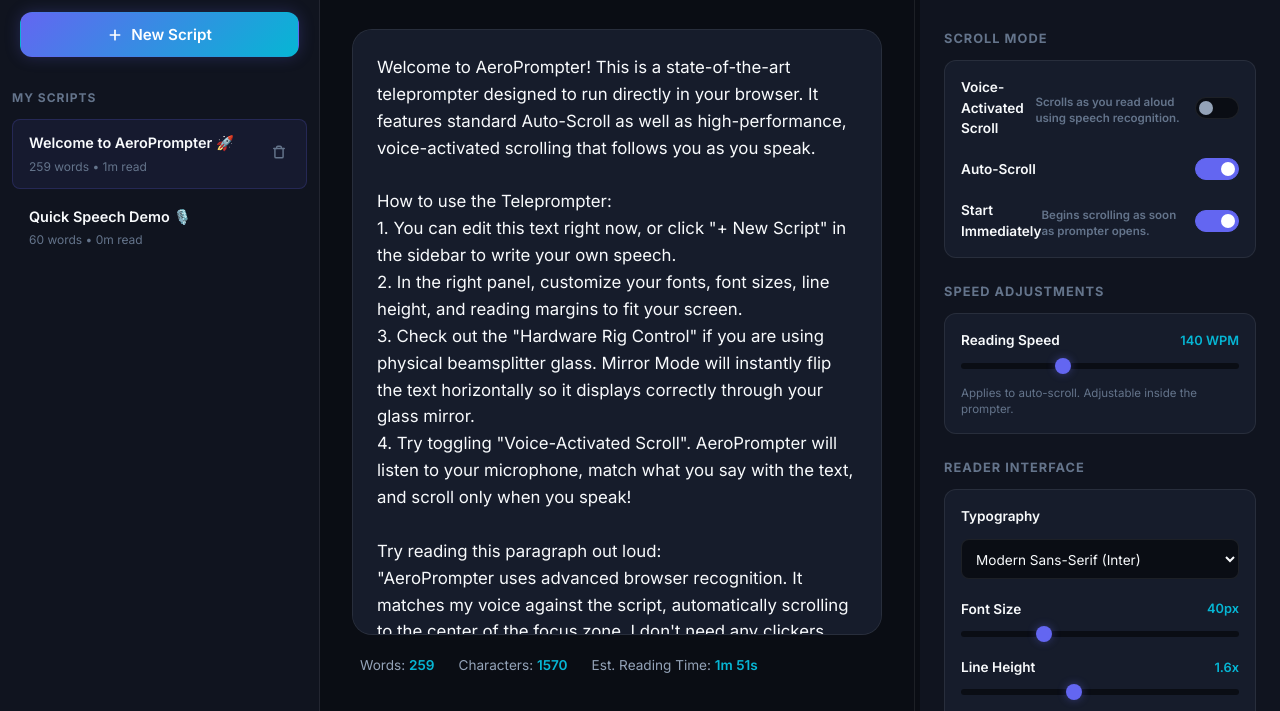
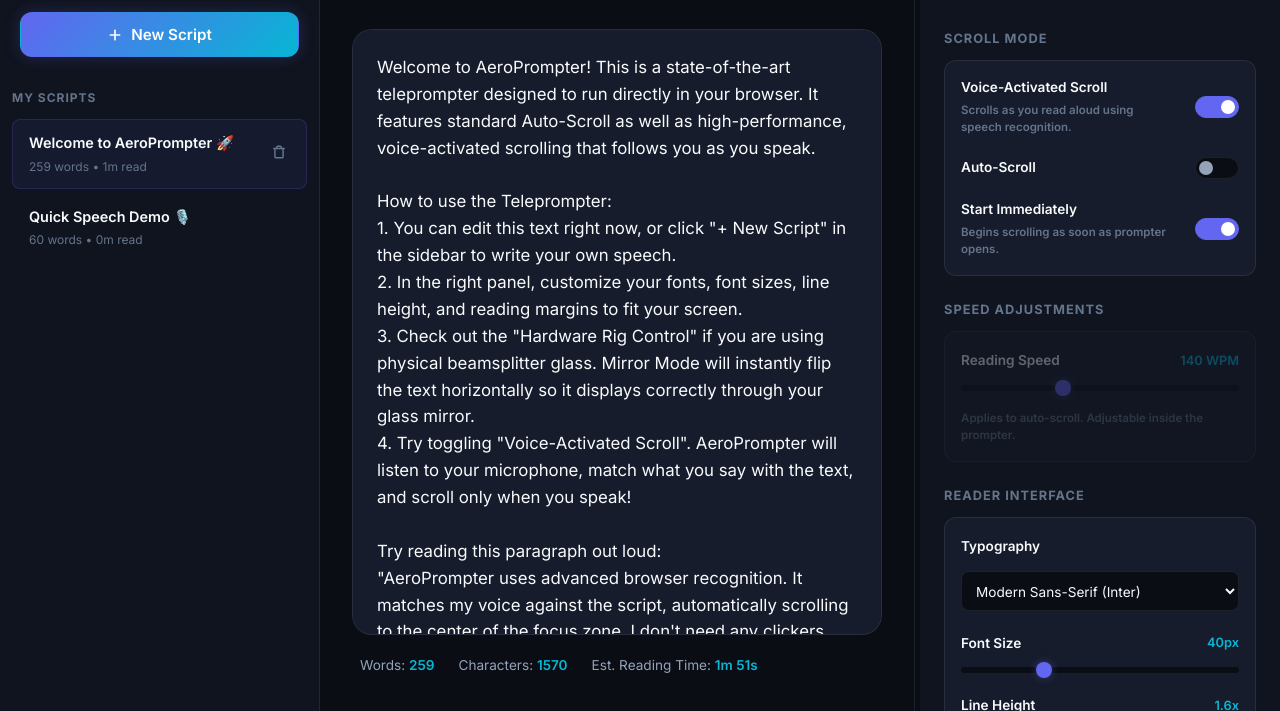
Before and after one commit to gregsphotography/teleprompter, a website: page public/index.html in a window 1280 px wide. Shown: the part 89-800 px from the top of the page. Drawn offline with Linux system fonts and the light colour scheme; a web font is replaced by a local one.

Commit message:
feat: enhance voice scroll defaults, improve toggle behavior, and refine UI spacing styles

```diff
--- a/public/app.js
+++ b/public/app.js
@@ -1,13 +1,15 @@
 /* ==========================================================================
    AeroPrompter - Premium Script Editor & Scrolling Engine
    ========================================================================== */
+
+const VOICE_SCROLL_DEFAULT_VERSION = '2';
 
 // --- Global Application State ---
 const state = {
   scripts: [],
   activeScriptId: null,
   isPlaying: false,
-  scrollMode: 'auto', // 'auto' or 'voice'
+  scrollMode: 'voice', // 'auto' or 'voice'
 
   // High-precision scrolling physics
   currentScrollY: 0,
@@ -56,7 +58,7 @@
     lineHeight: 1.6,
     marginWidth: 700,
     mirrorMode: false,
-    voiceScroll: false,
+    voiceScroll: true,
     focusOverlay: false,
     updatedAt: Date.now()
   },
@@ -170,11 +172,20 @@
   try {
     const savedScripts = localStorage.getItem('aeroprompter_scripts');
     const savedActiveId = localStorage.getItem('aeroprompter_active_id');
+    const savedVoiceDefaultVersion = localStorage.getItem('aeroprompter_voice_default_version');
 
     if (savedScripts) {
       state.scripts = JSON.parse(savedScripts);
     } else {
       state.scripts = [...DEFAULT_SCRIPTS];
+      saveToLocalStorage();
+    }
+
+    if (savedVoiceDefaultVersion !== VOICE_SCROLL_DEFAULT_VERSION) {
+      state.scripts.forEach(script => {
+        script.voiceScroll = true;
+      });
+      localStorage.setItem('aeroprompter_voice_default_version', VOICE_SCROLL_DEFAULT_VERSION);
       saveToLocalStorage();
     }
 
@@ -211,6 +222,10 @@
 
 function getActiveScript() {
   return state.scripts.find(s => s.id === state.activeScriptId);
+}
+
+function isVoiceScrollEnabled(script) {
+  return script?.voiceScroll !== false;
 }
 
 /* ==========================================================================
@@ -296,7 +311,7 @@
   DOM.configFocusOverlay.checked = script.focusOverlay !== false;
 
   // Set Scroll Modes
-  const isVoice = !!script.voiceScroll;
+  const isVoice = isVoiceScrollEnabled(script);
   DOM.configVoiceScroll.checked = isVoice;
   DOM.configAutoScroll.checked = !isVoice;
 
@@ -323,7 +338,7 @@
     lineHeight: 1.6,
     marginWidth: 700,
     mirrorMode: false,
-    voiceScroll: false,
+    voiceScroll: true,
     focusOverlay: false,
     fontFamily: 'sans',
     updatedAt: Date.now()
@@ -673,7 +688,7 @@
   }, 300);
 
   // 4. Start appropriate engine
-  state.scrollMode = script.voiceScroll ? 'voice' : 'auto';
+  state.scrollMode = isVoiceScrollEnabled(script) ? 'voice' : 'auto';
   state.isPlaying = DOM.configAutoStart.checked;
 
   updateHUDButtonState();
@@ -822,7 +837,7 @@
 
   // Sync Speed HUD
   DOM.hudSpeedText.textContent = `${script.wpm} WPM`;
-  if (script.voiceScroll) {
+  if (isVoiceScrollEnabled(script)) {
     DOM.hudSpeedWrapper.style.display = 'none';
   } else {
     DOM.hudSpeedWrapper.style.display = 'flex';
--- a/public/index.html
+++ b/public/index.html
@@ -83,7 +83,7 @@
                     <span class="helper-text" style="display:block;">Scrolls as you read aloud using speech recognition.</span>
                   </span>
                   <label class="switch">
-                    <input type="checkbox" id="config-voice-scroll">
+                    <input type="checkbox" id="config-voice-scroll" checked>
                     <span class="slider"></span>
                   </label>
                 </div>
@@ -91,7 +91,7 @@
                 <div class="switch-container" id="container-auto-scroll" style="margin-top: 8px;">
                   <span class="control-label">Auto-Scroll</span>
                   <label class="switch">
-                    <input type="checkbox" id="config-auto-scroll" checked>
+                    <input type="checkbox" id="config-auto-scroll">
                     <span class="slider"></span>
                   </label>
                 </div>
--- a/public/styles.css
+++ b/public/styles.css
@@ -452,10 +452,10 @@
   background-color: var(--bg-card);
   border: 1px solid var(--border-color);
   border-radius: var(--border-radius-md);
-  padding: 16px;
+  padding: 18px 16px;
   display: flex;
   flex-direction: column;
-  gap: 12px;
+  gap: 14px;
 }
 
 .control-label {
@@ -514,16 +514,18 @@
 
 /* Custom Toggle Switch */
 .switch-container {
-  display: flex;
+  display: grid;
+  grid-template-columns: minmax(0, 1fr) auto;
   align-items: center;
-  justify-content: space-between;
+  gap: 18px;
   cursor: pointer;
 }
 
 .switch-container .control-label {
-  flex: 1;
+  display: block;
   min-width: 0;
-  padding-right: 14px;
+  padding-right: 0;
+  line-height: 1.3;
 }
 
 .switch {
@@ -579,8 +581,9 @@
 .helper-text {
   font-size: 0.72rem;
   color: var(--text-muted);
-  line-height: 1.4;
-  margin-top: 4px;
+  line-height: 1.45;
+  margin-top: 5px;
+  font-weight: 600;
 }
 
 /* ==========================================================================
```
